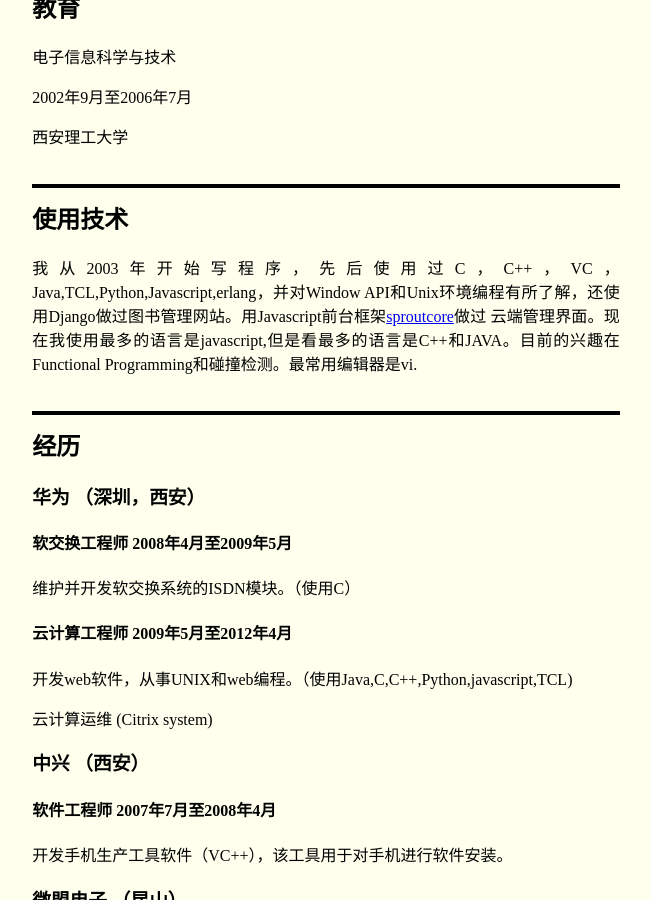
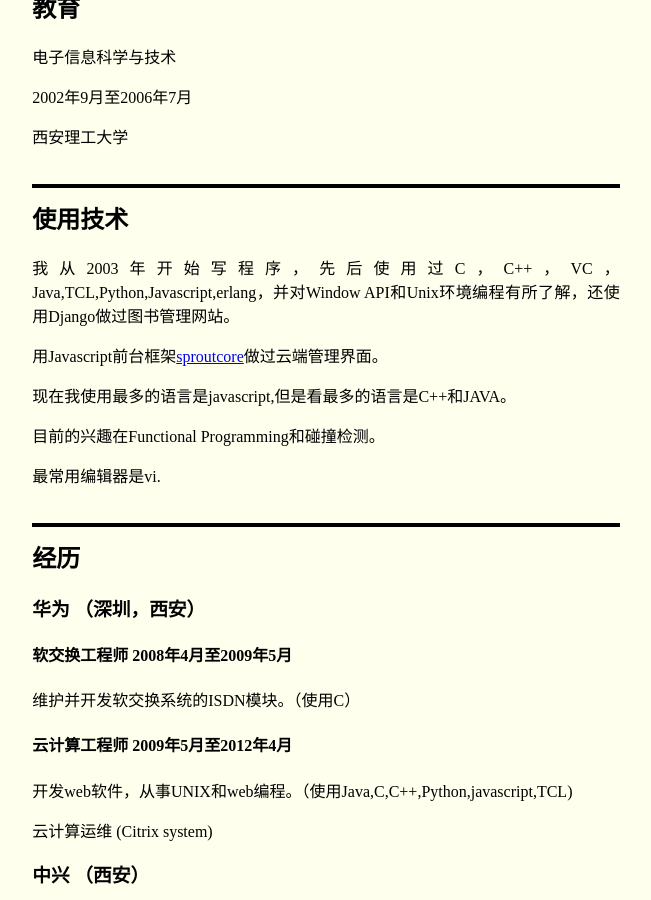
Before and after one commit to JianMeng/jianmeng.github.com, a Jekyll site: the page built from _posts/2013-01-04-Resume-CN.md, in a window 1280 px wide and 900 px high, scrolled down 530 px. Shown: the whole window, without its empty margins (314-965 px from the left). Built offline with Jekyll 4.4.1, drawn with Linux system fonts in a browser that asks for light colours.

Commit message:
line seperation change

```diff
--- a/_posts/2013-01-04-Resume-CN.md
+++ b/_posts/2013-01-04-Resume-CN.md
@@ -25,9 +25,15 @@ fuzzydate: January 2013
 
 ## 使用技术
 我从2003年开始写程序，先后使用过C，C++，VC，Java,TCL,Python,Javascript,erlang，并对Window
-API和Unix环境编程有所了解，还使用Django做过图书管理网站。用Javascript前台框架[sproutcore](http://www.sproutcore.com)做过
-云端管理界面。现在我使用最多的语言是javascript,但是看最多的语言是C++和JAVA。目前的兴趣在Functional
-Programming和碰撞检测。最常用编辑器是vi.
+API和Unix环境编程有所了解，还使用Django做过图书管理网站。
+
+用Javascript前台框架[sproutcore](http://www.sproutcore.com)做过云端管理界面。
+
+现在我使用最多的语言是javascript,但是看最多的语言是C++和JAVA。
+
+目前的兴趣在Functional Programming和碰撞检测。
+
+最常用编辑器是vi.
 
 ## 经历
 
```
